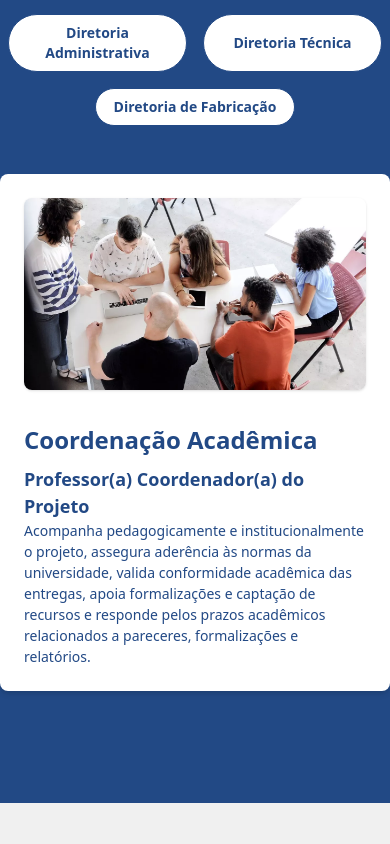
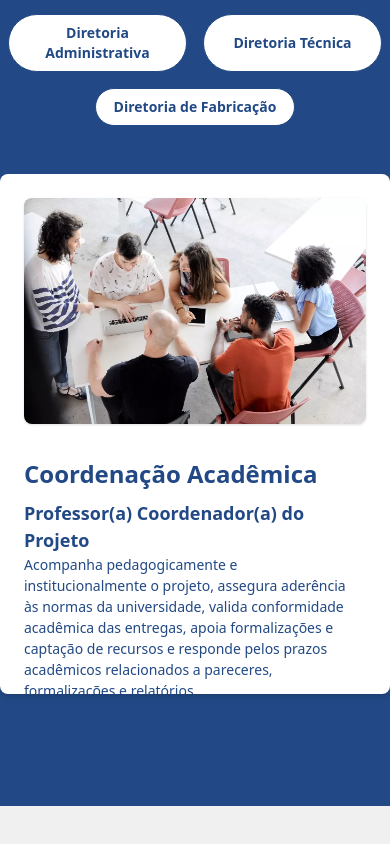
Before and after one commit to scuderiaufcg/SiteScuderia, a React (Vite) app: page / in a window 390 px wide. Shown: the part 6310-7154 px from the top of the page. Built offline with nearby package versions, Linux system fonts and the light colour scheme.

Commit message:
fix: enhance layout and responsiveness of SubsistemasSlider component

```diff
--- a/src/components/SubsistemasSlider.jsx
+++ b/src/components/SubsistemasSlider.jsx
@@ -158,35 +158,29 @@ export default function SubsistemasSlider() {
     exit={{ opacity: 0, x: -50 }}
     transition={{ duration: 0.4 }}
     className="grid grid-cols-1 md:grid-cols-2 items-start gap-8 bg-white p-6 rounded-lg shadow-md w-full
-                       h-auto min-h-[500px] sm:min-h-[600px] md:min-h-[500px]"
+               h-[520px] sm:h-[640px] md:h-[520px] overflow-hidden"
   >
-            {/* Imagem */}
+    {/* Imagem (garantir ocupa 100% da coluna) */}
+    <div className="w-full h-full">
       <img
         src={ativo.imagem}
         alt={ativo.nome}
-              className="w-full h-48 sm:h-72 md:h-full rounded-lg shadow-sm object-cover"
+        className="w-full h-full rounded-lg shadow-sm object-cover"
       />
+    </div>
 
-            {/* Conteúdo */}
-            <div className="text-[#224985] flex flex-col">
-              <h3
-                className="font-bold mb-2 sm:mb-4"
-                style={{ fontSize: "clamp(1.5rem, 2vw, 2.5rem)" }} // título responsivo
-              >
+    {/* Conteúdo: rolável se exceder */}
+    <div className="text-[#224985] flex flex-col overflow-y-auto pr-2">
+      <h3 className="font-bold mb-2 sm:mb-4" style={{ fontSize: "clamp(1.5rem, 2vw, 2.5rem)" }}>
         {ativo.nome}
       </h3>
-              <div className="space-y-4">
+      <div className="space-y-4 pr-2">
         {ativo.cargos.map((cargo) => (
           <div key={cargo.titulo}>
-                    <h4
-                      className="font-semibold"
-                      style={{ fontSize: "clamp(1.125rem, 1.5vw, 1.5rem)" }} // título cargo responsivo
-                    >
+            <h4 className="font-semibold" style={{ fontSize: "clamp(1.125rem, 1.5vw, 1.5rem)" }}>
               {cargo.titulo}
             </h4>
-                    <p
-                      style={{ fontSize: "clamp(0.875rem, 1vw, 1rem)" }} // descrição responsiva
-                    >
+            <p style={{ fontSize: "clamp(0.875rem, 1vw, 1rem)" }}>
               {cargo.descricao}
             </p>
           </div>
```
Lines whose indentation alone changed are shown as unchanged.
